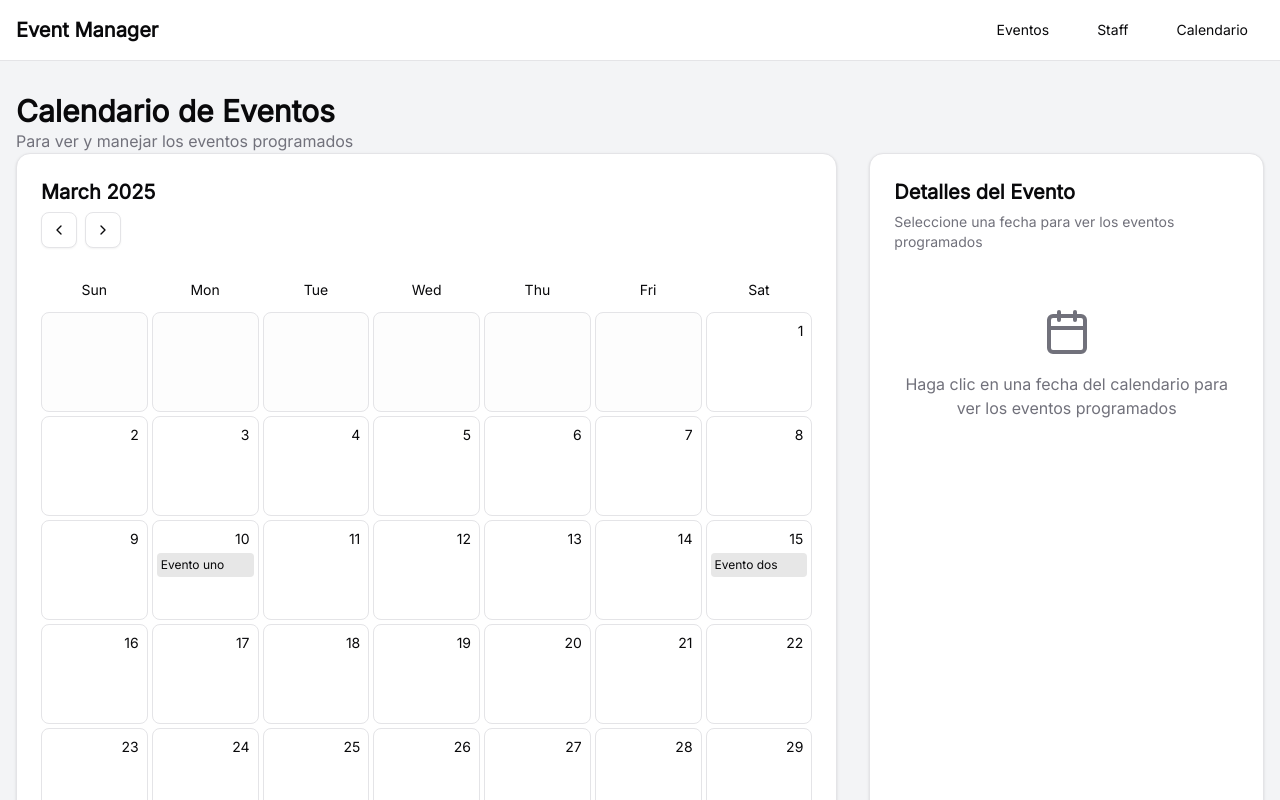
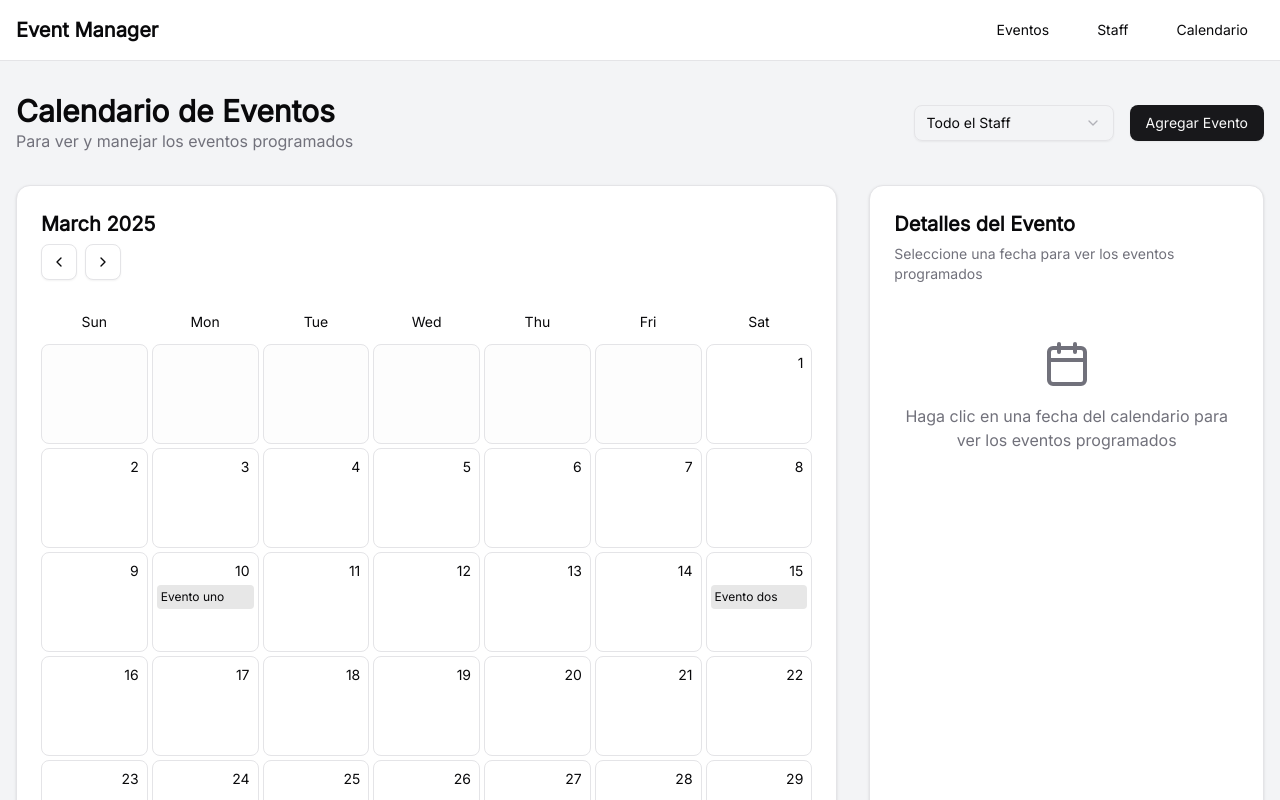
Before and after one commit to nestorcarrasquero/event-app, a Next.js app: page /calendar in a window 1280 px wide. Shown: the top 800 px of the page. Built offline with nearby package versions, Linux system fonts and the light colour scheme.

Commit message:
Ajustando calendario

```diff
--- a/src/app/calendar/page.tsx
+++ b/src/app/calendar/page.tsx
@@ -2,6 +2,7 @@
 import { Badge } from "@/components/ui/badge";
 import { Button } from "@/components/ui/button";
 import { Card, CardContent, CardDescription, CardHeader, CardTitle } from "@/components/ui/card";
+import { Select, SelectContent, SelectItem, SelectTrigger, SelectValue } from "@/components/ui/select";
 import { Event, IStaff } from "@/lib/types";
 import { cn, formatDate } from "@/lib/utils";
 import { CalendarIcon, ChevronLeft, ChevronRight, DollarSign, MapPin, Users } from "lucide-react";
@@ -98,12 +99,12 @@ export default function CalendarPage() {
         setEvents(initialEvents)
     }, [])
 
-    const getDaysInMonth = (year, month) => {
+    const getDaysInMonth = (year: number, month: number) => {
         return new Date(year, month + 1, 0).getDate()
     }
 
     // Get the first day of the month (0 = Sunday, 1 = Monday, etc.)
-    const getFirstDayOfMonth = (year, month) => {
+    const getFirstDayOfMonth = (year: number, month: number) => {
         return new Date(year, month, 1).getDay()
     }
 
@@ -120,6 +121,7 @@ export default function CalendarPage() {
     }
 
     for (let day = 1; day <= daysInMonth; day++) {
+        console.log('a ver')
         const date = new Date(year, month, day)
 
         // Find events for this day
@@ -161,13 +163,28 @@ export default function CalendarPage() {
 
     return (
         <div className="container mx-auto px-4 py-8">
-            <div>
+            <div className="flex flex-col md:flex-row justify-between items-start md:items-center gap-8 mb-8">
                 <div>
                     <h1 className="text-3xl font-bold">Calendario de Eventos</h1>
                     <p className="text-muted-foreground">Para ver y manejar los eventos programados</p>
                 </div>
-                <div>
-
+                <div className="flex gap-4 w-full md:w-auto">
+                    <Select value={staffFilter} onValueChange={setStaffFilter}>
+                        <SelectTrigger className="w-full md:w-[200px]">
+                            <SelectValue placeholder="Filter by staff" />
+                        </SelectTrigger>
+                        <SelectContent>
+                            <SelectItem value="all">Todo el Staff</SelectItem>
+                            {initialStaff.map((staff) => (
+                                <SelectItem key={staff.id} value={staff.id}>
+                                    {staff.nombre}
+                                </SelectItem>
+                            ))}
+                        </SelectContent>
+                    </Select>
+                    <Link href="/events/new">
+                        <Button>Agregar Evento</Button>
+                    </Link>
                 </div>
             </div>
             <div className="grid grid-cols-1 lg:grid-cols-3 gap-8">
@@ -252,9 +269,9 @@ export default function CalendarPage() {
                                 </div>
                             ) : selectedEvents.length === 0 ? (
                                 <div className="flex flex-col items-center justify-center py-8 text-center">
-                                    <p className="text-muted-foreground mb-4">No events scheduled for this date</p>
+                                    <p className="text-muted-foreground mb-4">No hay evento programado para esta fecha</p>
                                     <Link href="/events/new">
-                                        <Button>Add Event</Button>
+                                        <Button>Agregar Evento</Button>
                                     </Link>
                                 </div>
                             ) : (
```
